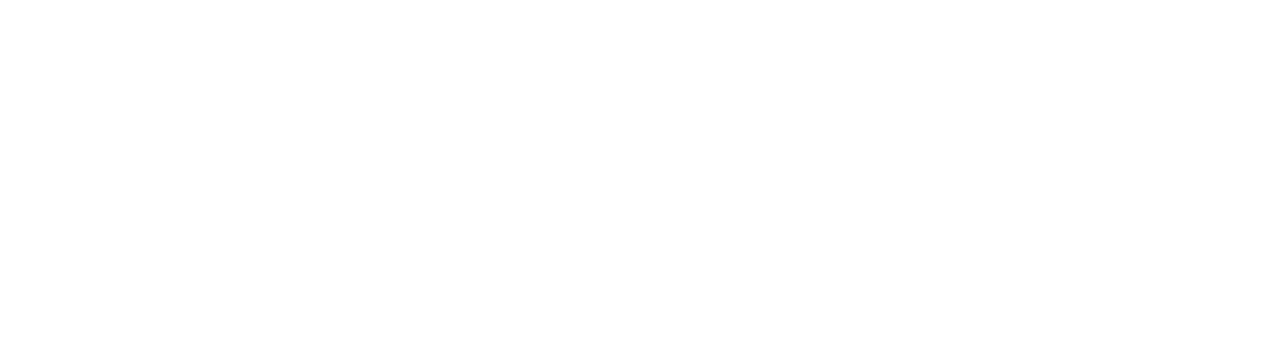
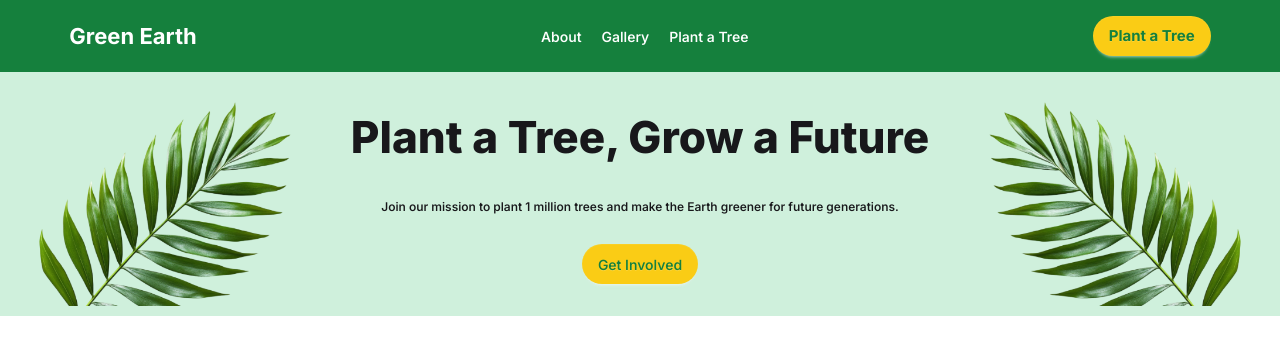
Before and after one commit to codewitharafath6688/Assignment-06, a plain HTML site: page index.html in a window 1280 px wide. Drawn offline with nearby package versions, Linux system fonts and the light colour scheme.

Commit message:
header part done

```diff
--- a/index.html
+++ b/index.html
@@ -11,7 +11,33 @@
 </head>
 
 <body>
-
+    <header class="bg-[#15803D]">
+        <div class="menu w-11/12 flex flex-row gap-4 justify-between  items-center mx-auto p-4  text-[white]">
+            <h2 class="font-bold mx-auto lg:mx-0 text-[22px]">Green Earth</h2>
+            <div class="nav-links mx-auto lg:mx-0">
+                <ul class="flex gap-5 font-[550]">
+                    <li>About</li>
+                    <li>Gallery</li>
+                    <li>Plant a Tree</li>
+                </ul>
+            </div>
+            <button class="mx-auto text-[10px] lg:text-[15px] lg:mx-0 btn font-bold border-none rounded-[21px] bg-[#FACC15] text-[#15803D] ">Plant a Tree</button>
+        </div>
+        <div class="banner py-13 lg:py-0  bg-[#CFF0DC]  w-full flex flex-col lg:flex-row justify-around items-center">
+            <div>
+                <img src="./assets/hero-leaf1.png" alt="" class=" left-img w-[0%] lg:w-[100%] ">
+            </div>
+            <div class=" min-w-[100%] lg:min-w-[50%] flex flex-col justify-center items-center gap-7 py-8">
+                <h1 class="text-[20px] lg:text-[44px] font-extrabold text-center">Plant a Tree, Grow a Future</h1>
+                <p class="text-center font-[550] text-[10px] lg:text-[12px]">Join our mission to plant 1 million trees and make the Earth greener for future generations.</p>
+                <button class="btn font-[550] border-none rounded-[21px] bg-[#FACC15] text-[#15803D]">Get
+                    Involved</button>
+            </div>
+            <div>
+                <img src="./assets/hero-leaf2.png" alt="" class="img-right  w-[0%] lg:w-[100%] rotate-90 lg:rotate-0   ">
+            </div>
+        </div>
+    </header>
 </body>
 
 </html>
```
